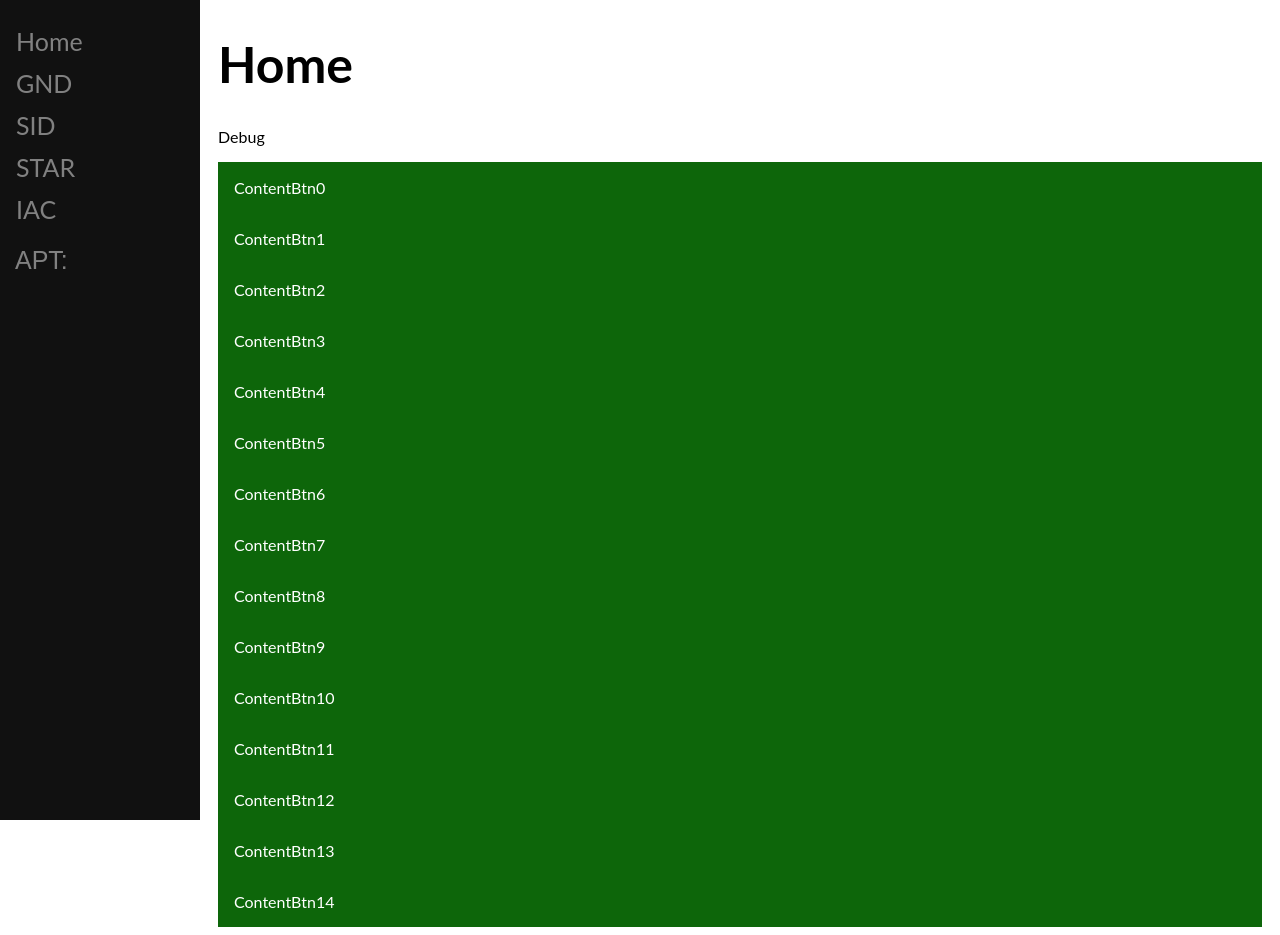
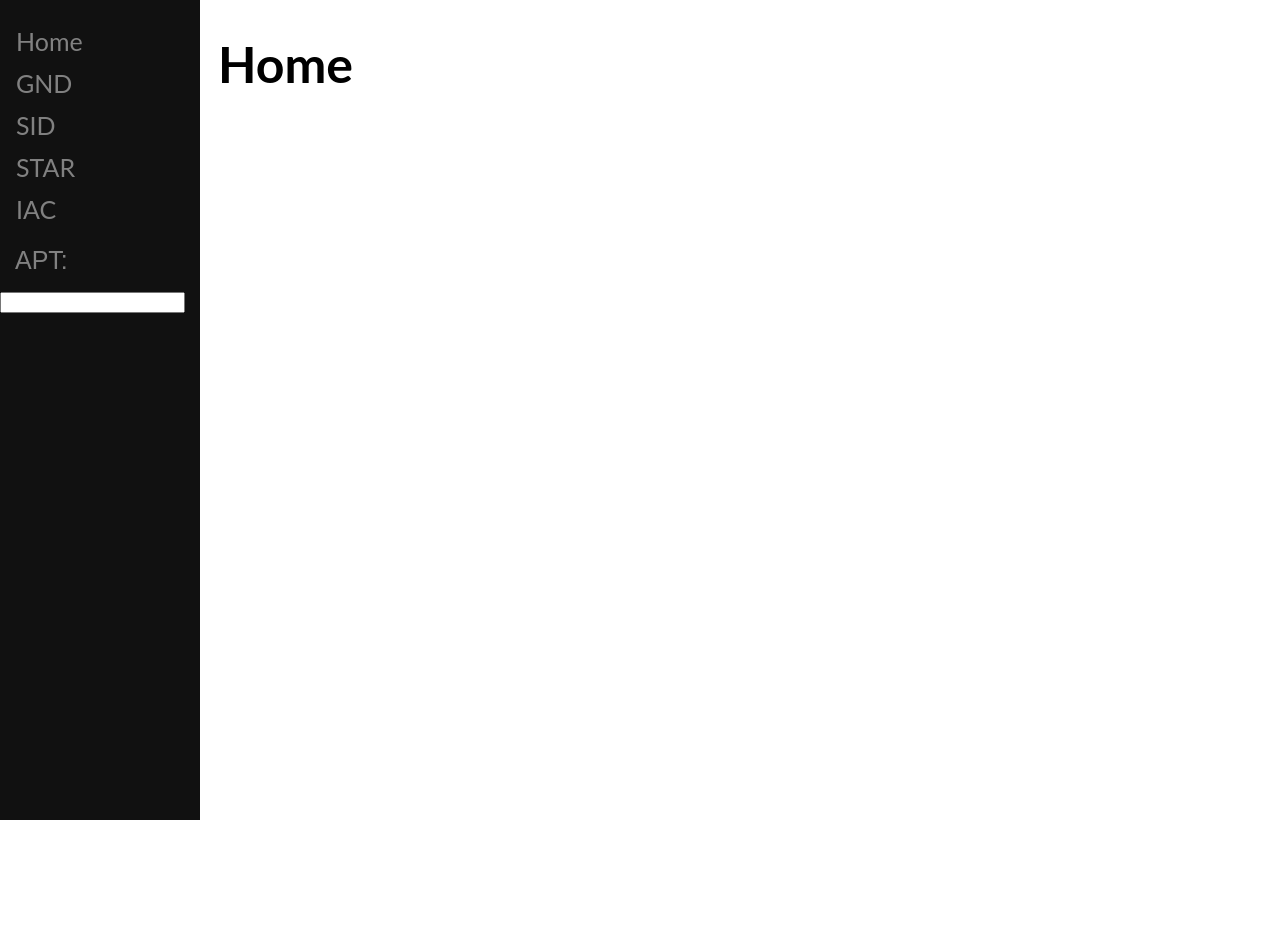
Before and after one commit to FreezeManny/ChartInterface, a plain HTML site: page main.html in a window 1280 px wide. After the commit the page ends 881 px from the top, so only its background shows below. Drawn offline with Linux system fonts and the light colour scheme.

Commit message:
Add files via upload

```diff
--- a/main.html
+++ b/main.html
@@ -4,7 +4,7 @@
         <meta name="viewport" content="width=device-width, initial-scale=1">
         <link rel="stylesheet" type="text/css" href="Sidenav.css" media="screen" />
     </head>
-    <body>
+    <body onload="setButton();">
         <div class="sidenav">
             <a href="#" id="Home" onclick="SetVar(this.id)">Home</a>
             <a href="#" id="Gnd" onclick="SetVar(this.id)">GND</a>
@@ -23,10 +23,11 @@
 
                 </div>
               </div>
+              <input type="password" id="pass">
         </div>
         <div class="main">
             <h1 id="heading">Home</h1>
-            <p id="debug">Debug</p>
+            <p id="debug"></p>
             <a href="#" class="ContentBtn" id="ContentBtn0" target="_blank">ContentBtn0</a>
             <a href="#" class="ContentBtn" id="ContentBtn1" target="_blank">ContentBtn1</a>
             <a href="#" class="ContentBtn" id="ContentBtn2" target="_blank">ContentBtn2</a>
@@ -42,6 +43,8 @@
             <a href="#" class="ContentBtn" id="ContentBtn12" target="_blank">ContentBtn12</a>
             <a href="#" class="ContentBtn" id="ContentBtn13" target="_blank">ContentBtn13</a>
             <a href="#" class="ContentBtn" id="ContentBtn14" target="_blank">ContentBtn14</a>
+
+
         </div>
 
    <script>
@@ -51,11 +54,13 @@
        var ButtonNumber = 11;
        var Counter = 0;
 
-       var AptVar;
-       var MenuVar = "Home";
+       var AptVar = "EDDx";
+       var MenuVar = "Gnd";
 
        var Name = "Name";
        var Link = "Link";
+
+       var Password = " ";
 
        var EDDxGndName = [""];
        var EDDxGndLink = [""];
@@ -162,11 +167,34 @@
             document.getElementById("AptBtn").innerHTML = "APT: " + AptVar;
 
 
+
             setButton()
         }
         function setButton() {
+
             StorageBetween = window[AptVar+MenuVar+Name];
             ButtonNumber = Object.keys(StorageBetween).length;
+            if (document.getElementById("pass").value != "eddfeddm"){
+
+                document.getElementById("ContentBtn0").style.visibility = "hidden";
+                document.getElementById("ContentBtn1").style.visibility = "hidden";
+                document.getElementById("ContentBtn2").style.visibility = "hidden";
+                document.getElementById("ContentBtn3").style.visibility = "hidden";
+                document.getElementById("ContentBtn4").style.visibility = "hidden";
+                document.getElementById("ContentBtn5").style.visibility = "hidden";
+                document.getElementById("ContentBtn6").style.visibility = "hidden";
+                document.getElementById("ContentBtn7").style.visibility = "hidden";
+                document.getElementById("ContentBtn8").style.visibility = "hidden";
+                document.getElementById("ContentBtn9").style.visibility = "hidden";
+                document.getElementById("ContentBtn10").style.visibility = "hidden";
+                document.getElementById("ContentBtn11").style.visibility = "hidden";
+                document.getElementById("ContentBtn12").style.visibility = "hidden";
+                document.getElementById("ContentBtn13").style.visibility = "hidden";
+                document.getElementById("ContentBtn14").style.visibility = "hidden";
+
+            }
+            else {
+
                 if (ButtonNumber == 0){
                 document.getElementById("ContentBtn0").style.visibility = "hidden";
                 document.getElementById("ContentBtn1").style.visibility = "hidden";
@@ -185,6 +213,7 @@
                 document.getElementById("ContentBtn14").style.visibility = "hidden";
 
             }
+
                 if (ButtonNumber == 1){
                     document.getElementById("ContentBtn0").style.visibility = "visible";
                     document.getElementById("ContentBtn1").style.visibility = "hidden";
@@ -440,6 +469,7 @@
                     document.getElementById("ContentBtn13").style.visibility = "visible";
                     document.getElementById("ContentBtn14").style.visibility = "visible";
                 }
+        }
 
 
 
```
Lines whose indentation alone changed are shown as unchanged.
